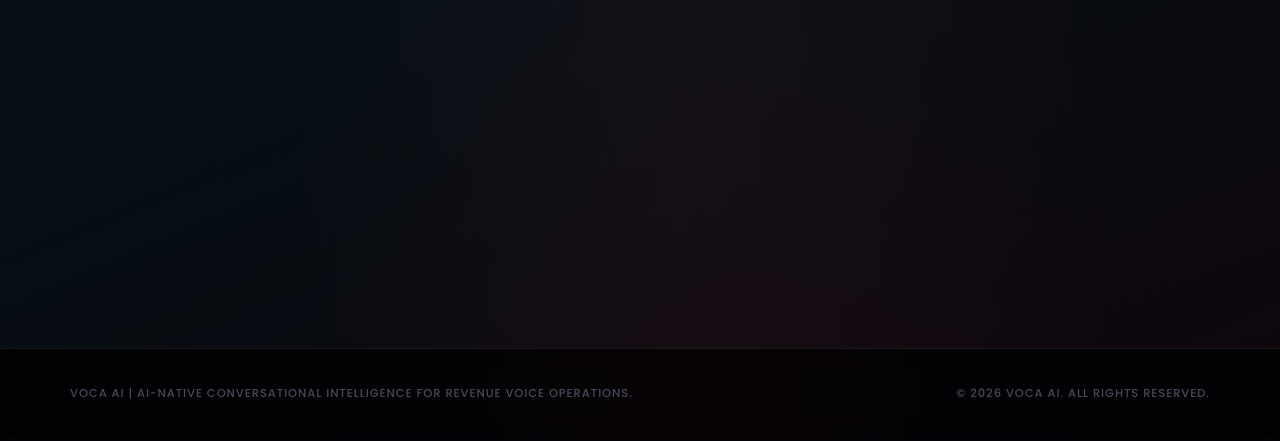
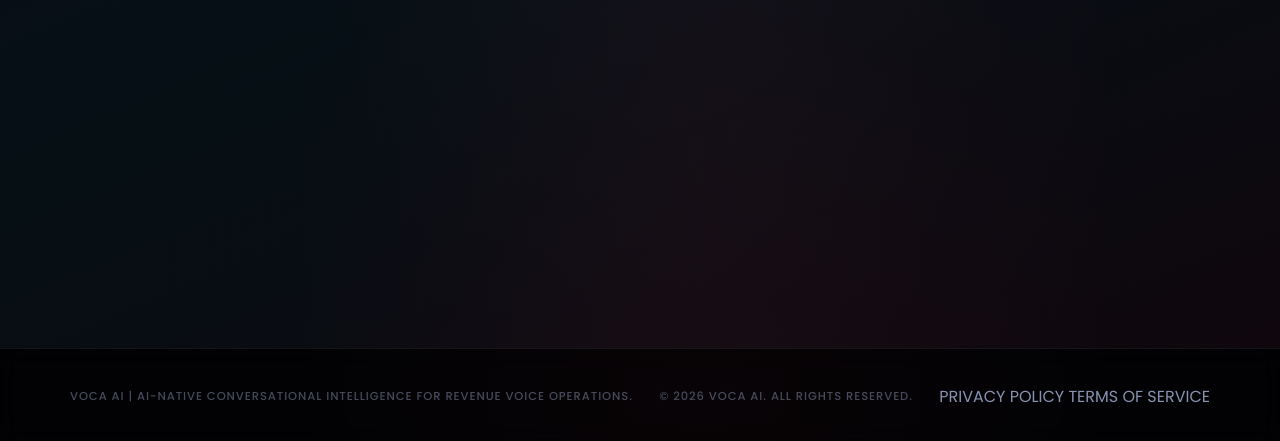
Before and after one commit to krishsharma1008/Voca.ai_website, a website: page index.html in a window 1280 px wide. Shown: the part 11041-11482 px from the top of the page. Drawn offline with nearby package versions, Linux system fonts and the light colour scheme; animation ran at ten frames a second.

Commit message:
feat: add Privacy Policy and Terms of Service links to footer (TES-8)
Both links point to https://zapcom.ai with uppercase labels per user specification.

```diff
--- a/index.html
+++ b/index.html
@@ -488,6 +488,10 @@
       <div class="container footer-inner">
         <p>VOCA AI | AI-native conversational intelligence for revenue voice operations.</p>
         <p>&copy; <span id="year"></span> VOCA AI. All rights reserved.</p>
+        <nav class="footer-links" aria-label="Footer links">
+          <a href="https://zapcom.ai" class="footer-link" target="_blank" rel="noopener noreferrer">PRIVACY POLICY</a>
+          <a href="https://zapcom.ai" class="footer-link" target="_blank" rel="noopener noreferrer">TERMS OF SERVICE</a>
+        </nav>
       </div>
     </footer>
 
```
